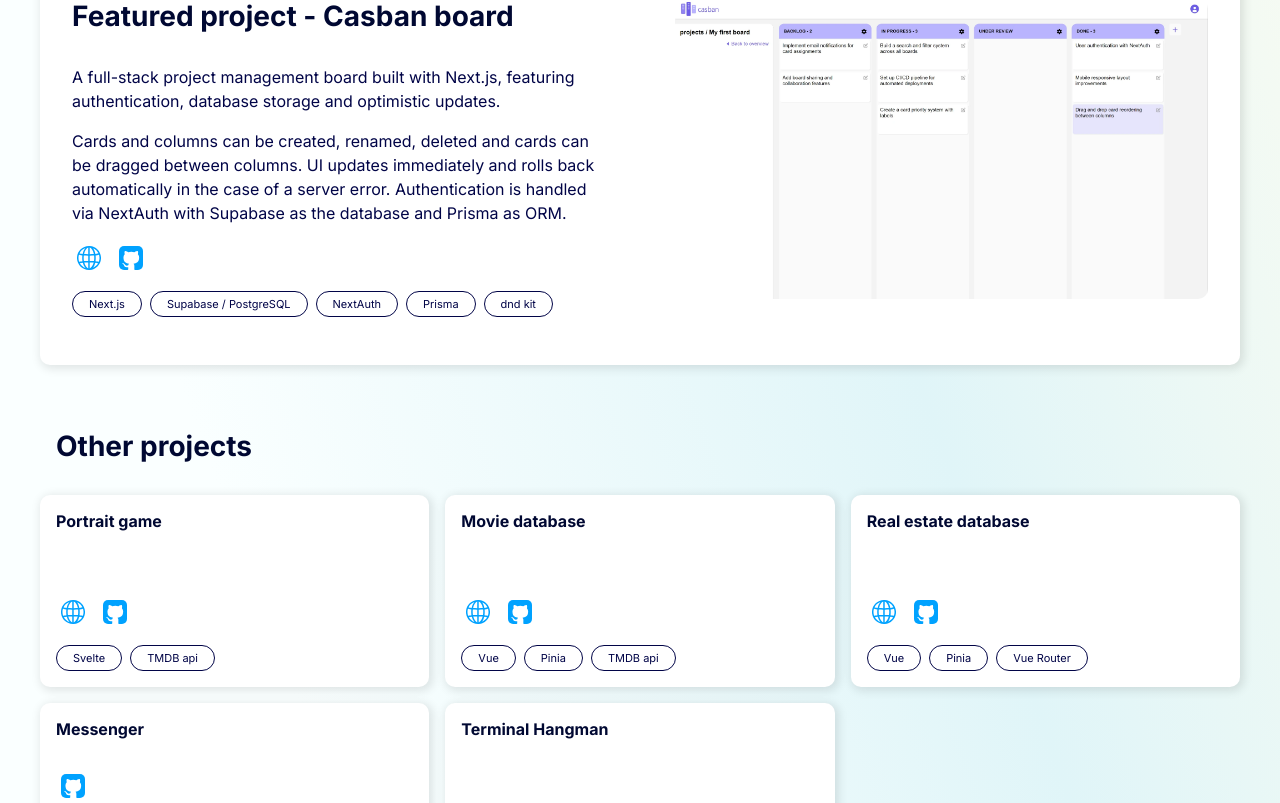
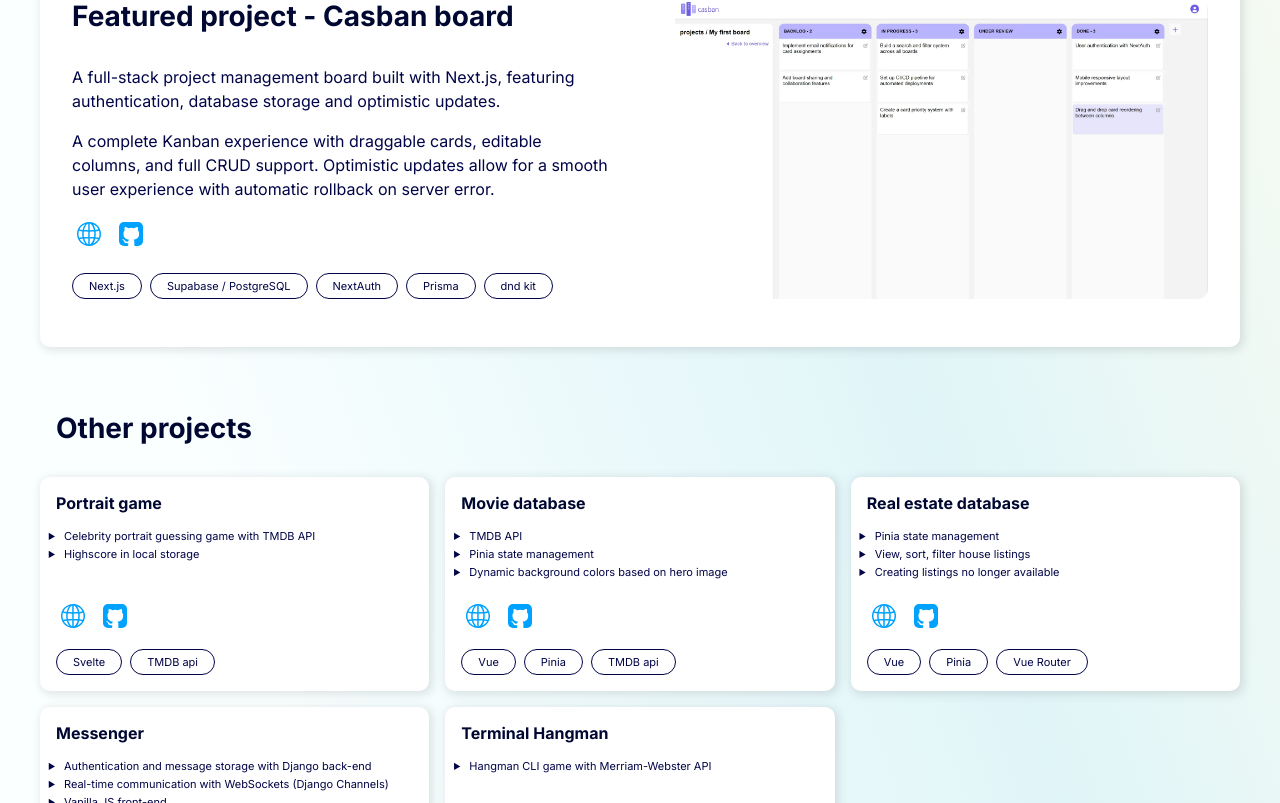
Before and after one commit to crvdam/portfolio_v3, a React (Vite) app in the folder portfolio_v3/: page / in a window 1280 px wide. Shown: the part 657-1460 px from the top of the page. Built offline with nearby package versions, Linux system fonts and the light colour scheme.

Commit message:
added project descriptions

```diff
--- a/portfolio_v3/src/components/Main/Main.tsx
+++ b/portfolio_v3/src/components/Main/Main.tsx
@@ -44,12 +44,11 @@
                                 storage and optimistic updates.
                             </p>
                             <p>
-                                Cards and columns can be created, renamed,
-                                deleted and cards can be dragged between
-                                columns. UI updates immediately and rolls back
-                                automatically in the case of a server error.
-                                Authentication is handled via NextAuth with
-                                Supabase as the database and Prisma as ORM.
+                                A complete Kanban experience with draggable
+                                cards, editable columns, and full CRUD support.
+                                Optimistic updates allow for a smooth user
+                                experience with automatic rollback on server
+                                error.
                             </p>
                             <div className="featuredProjectLinks">
                                 <a
@@ -108,6 +107,10 @@
                 <ul className="tile-list projects">
                     <Project
                         title="Portrait game"
+                        features={[
+                            "Celebrity portrait guessing game with TMDB API",
+                            "Highscore in local storage",
+                        ]}
                         projectLink="https://celebrity.casparvandam.com"
                         githubLink="https://github.com/crvdam/celebrity"
                         techStack={["Svelte", "TMDB api"]}
@@ -115,6 +118,11 @@
                     />
                     <Project
                         title="Movie database"
+                        features={[
+                            "TMDB API",
+                            "Pinia state management",
+                            "Dynamic background colors based on hero image",
+                        ]}
                         projectLink="https://movies.casparvandam.com"
                         githubLink="https://github.com/crvdam/moviedb"
                         techStack={["Vue", "Pinia", "TMDB api"]}
@@ -122,6 +130,11 @@
                     />
                     <Project
                         title="Real estate database"
+                        features={[
+                            "Pinia state management",
+                            "View, sort, filter house listings",
+                            "Creating listings no longer available",
+                        ]}
                         projectLink="https://realestate.casparvandam.com"
                         githubLink="https://github.com/crvdam/real-estate"
                         techStack={["Vue", "Pinia", "Vue Router"]}
@@ -129,6 +142,11 @@
                     />
                     <Project
                         title="Messenger"
+                        features={[
+                            "Authentication and message storage with Django back-end",
+                            "Real-time communication with WebSockets (Django Channels)",
+                            "Vanilla JS front-end",
+                        ]}
                         githubLink="https://github.com/crvdam/messenger"
                         techStack={[
                             "Django",
@@ -140,6 +158,7 @@
                     />
                     <Project
                         title="Terminal Hangman"
+                        features={["Hangman CLI game with Merriam-Webster API"]}
                         githubLink="https://github.com/crvdam/hangman"
                         techStack={["Python", "Merriam-Webster api"]}
                         delay="1"
--- a/portfolio_v3/src/components/Project/Project.css
+++ b/portfolio_v3/src/components/Project/Project.css
@@ -9,7 +9,6 @@
 
   h3 {
     margin: 0;
-    flex-grow: 1;
   }
 
   .icon-link {
@@ -37,3 +36,13 @@
     }
   }
 }
+
+.features-list {
+  list-style: disclosure-closed;
+  padding-left: 0.5rem;
+  flex-grow: 1;
+
+  li:not(last-child) {
+    margin-bottom: 0.25rem;
+  }
+}
--- a/portfolio_v3/src/components/Project/Project.tsx
+++ b/portfolio_v3/src/components/Project/Project.tsx
@@ -2,14 +2,16 @@
 import GitHubIcon from "../Icons/GitHubIcon";
 import "./Project.css";
 
-function Footer({
+function Project({
     title,
+    features,
     projectLink,
     githubLink,
     techStack,
     delay,
 }: {
     title: string;
+    features: string[] | undefined;
     projectLink?: string;
     githubLink: string;
     techStack: string[];
@@ -18,6 +20,15 @@
     return (
         <li className={`tile project fade-in-on-scroll delay-${delay}`}>
             <h3>{title}</h3>
+            {features && (
+                <ul className="features-list">
+                    {features.map((feature, index) => (
+                        <li className="text-tiny" key={index}>
+                            {feature}
+                        </li>
+                    ))}
+                </ul>
+            )}
             <div>
                 {projectLink && (
                     <a className="icon-link" href={projectLink} target="_blank">
@@ -38,4 +49,4 @@
     );
 }
 
-export default Footer;
+export default Project;
```
